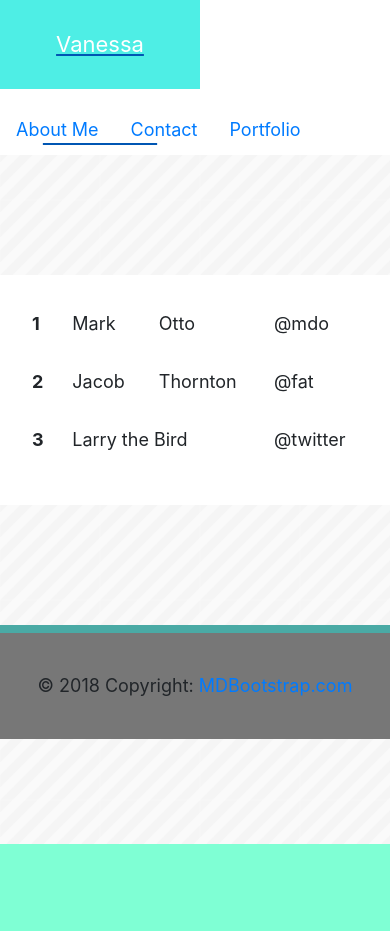
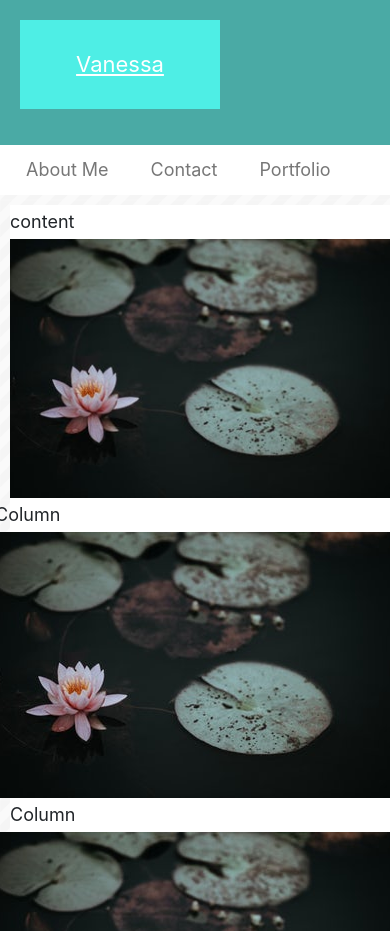
Before and after one commit to Hernavch/Bootstrap-Portfolio, a plain HTML site: page portfolio.html in a window 390 px wide. Shown: the top 931 px of the page. Before the commit the page ends 844 px from the top, so only its background shows below. Drawn offline with nearby package versions, Linux system fonts and the light colour scheme.

Commit message:
responsiveheader

```diff
--- a/assets/style.css
+++ b/assets/style.css
@@ -13,12 +13,13 @@
     max-width: 960px;
     margin-top:120px;
     margin-bottom: 120px;
+
     padding:20px;
     clear: both;
     background-color:#ffffff;
 }
 .selfport{
-    align:left;
+    float: left;
 }
 #vanessaherna{
 max-width:960px;
@@ -28,10 +29,28 @@ background-color:#ffffff;
 padding:0px;
 
 }
+#myname{
+    background-color:#4aaaa5;
+    padding:20px;
+    /* margin-right:200px; */
+    color:#ffffff;
+    text-align: center
+
+}
 
  #top-bar{
     margin-bottom: 100px;
     background-color:#ffffff;
+}
+a{
+    color:inherit;
+}
+
+li{
+    color:#777777;
+    border-left:2px;
+    border-color:#777777;
+    margin-left: 10px;
 }
 
 
@@ -60,26 +79,47 @@ padding:0px;
     background-color:#4aaaa5;
 }
 
-@media screen and (max-width:740px){
-   body{ background-color: aquamarine;}
-   #vanessaherna{
-       width:100%;
-   }
-   .top-bar{
-       width:100%;
-       padding:0px;
-   }
+/* @media screen and (max-width:640px){
+   body{
+       background-color: red;
+   } */
+
+
+@media screen and (max-width:640px){
+#myname{
+    min-width: 100%;
+    text-align: center;
+    margin:0px;
+    text:20px;
+}
+.container{
+    min-width:100%;
+    margin:-5px;
+    padding:0px;
+}
+
+.img-responsive{
+    min-width: 100%;
+    max-height: 50%
+
+}
+.nav{
+    min-width: 100px;
+    text-align: center
+}
 
 
 }
 
+@media screen and (max-width:760px)  {
+ .container{
+     margin:10px;
 
-@media screen and (min-width:768){
+ }
 
-}
+ @media screen and (max-width:960px){
+     .container{
+         max-width:880px;
+     }
 
-@media screen and (min-width:980){
-
-
-
-}
+ }
--- a/portfolio.html
+++ b/portfolio.html
@@ -37,31 +37,21 @@
 
 
 <div class="container">
+  <div class="row ">
+    <div class="col-md-4">content
+      <img class="img-fluid" src="assets/images/onthewater.jpg" alt="image1">
+    </div>
+    <div class="img-fluid" class="col-md-4">Column</div>
+    <img src="assets/images/onthewater.jpg" alt="image1">
 
-        <div class="table-responsive-sm">
-                <table class="table table-borderless">
-                               <tbody>
-                                  <tr>
-                                    <th scope="row">1</th>
-                                    <td>Mark</td>
-                                    <td>Otto</td>
-                                    <td>@mdo</td>
-                                  </tr>
-                                  <tr>
-                                    <th scope="row">2</th>
-                                    <td>Jacob</td>
-                                    <td>Thornton</td>
-                                    <td>@fat</td>
-                                  </tr>
-                                  <tr>
-                                    <th scope="row">3</th>
-                                    <td colspan="2">Larry the Bird</td>
-                                    <td>@twitter</td>
-                                  </tr>
-                                </tbody>
-                              </table>
-                </table>
-              </div>
+    <div class="img-fluid" class="w-100"></div>
+    <div class="col-md-4">Column</div>
+    <img src="assets/images/onthewater.jpg" alt="image1">
+
+    <div class="col-md-4">Column</div>
+    <img class="img-fluid" src="assets/images/onthewater.jpg" alt="image1">
+
+  </div>
 </div>
 
 
```
Also changed, not shown: index.html (+5 -5 lines).
